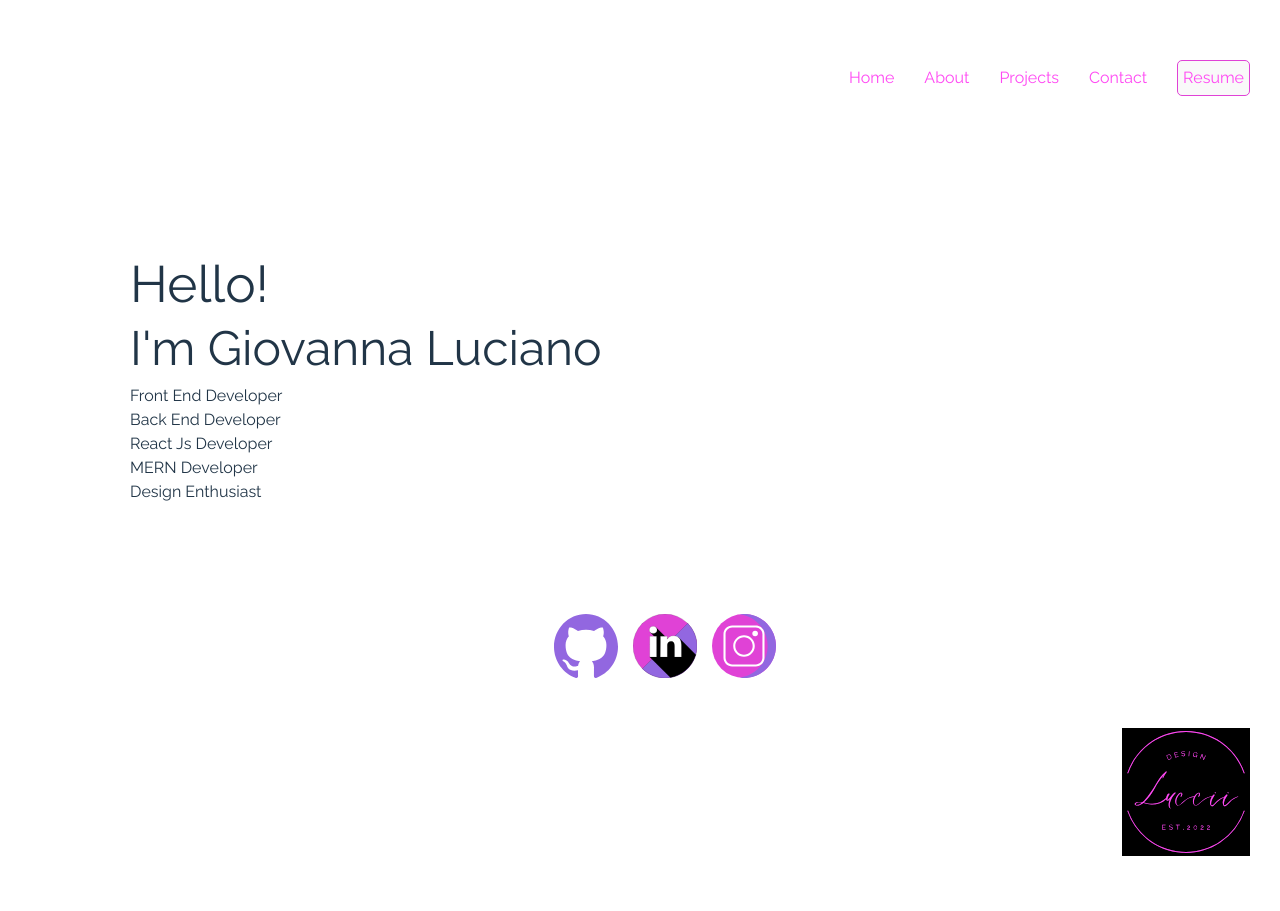
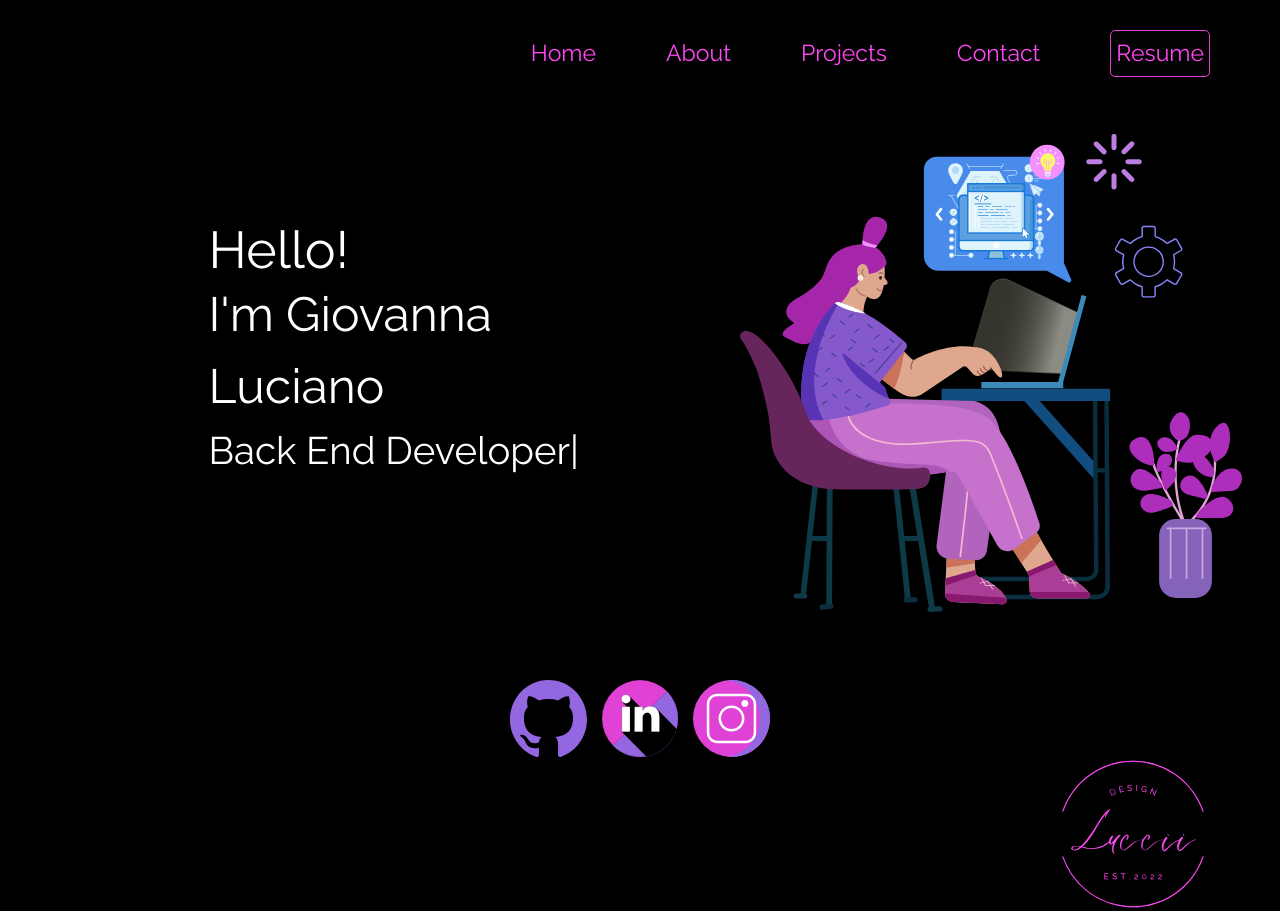
Before and after one commit to Vannasaur/react-portfolio, a React (Vite) app: page / in a window 1280 px wide. Before the commit the page ends 856 px from the top, so only its background shows below. Built offline with nearby package versions, Linux system fonts and the light colour scheme.

Commit message:
updated home and about pages, safe revert point

```diff
--- a/package.json
+++ b/package.json
@@ -12,7 +12,8 @@
   "dependencies": {
     "react": "^18.2.0",
     "react-dom": "^18.2.0",
-    "react-router-dom": "^6.17.0"
+    "react-router-dom": "^6.17.0",
+    "react-type-animation": "^3.2.0"
   },
   "devDependencies": {
     "@types/react": "^18.2.15",
--- a/src/App.jsx
+++ b/src/App.jsx
@@ -6,11 +6,11 @@ import Footer from "./components/Footer";
 function App() {
   // The Outlet component will conditionally swap between the different pages according to the URL
   return (
-    <>
+    <div className='app-jsx'>
       <Header/>
       <Outlet/>
       <Footer/>
-    </>
+    </div>
   );
 }
 
--- a/src/components/footer.jsx
+++ b/src/components/footer.jsx
@@ -1,6 +1,6 @@
 function Footer() {
   return (
-		<footer>
+		<footer className="footer">
 			<div className="footer-links">
 				<a href="https://github.com/Vannasaur" target="_blank">
 					<img src="../../public/images/github.svg" className="github"></img>
--- a/src/index.css
+++ b/src/index.css
@@ -5,9 +5,9 @@
 :root {
   font-family: 'Raleway', sans-serif;
   line-height: 1.5;
+  font-size: 1.2em;
   font-weight: 400;
 
-  /* color-scheme: light dark; */
   color: rgb(255, 255, 255);
   background-color: #000000;
 
@@ -28,21 +28,22 @@ a:hover {
 }
 
 body {
-  margin-top: 50px;
-  margin-left: 50px;
-  /* display: flex; */
-  /* place-items: center; */
+  margin-top: 30px;
   min-width: 320px;
   min-height: 100vh;
 }
 
 h1 {
-  font-size: 3.2em;
+  font-size: 2.7em;
   line-height: 1.1;
 }
 
 h2 {
-  font-size: 3em;
+  font-size: 2.5em;
+}
+
+h3 {
+  font-size: 1.8em;
 }
 
 button {
@@ -66,7 +67,7 @@ button:focus-visible {
   outline: 4px auto -webkit-focus-ring-color;
 }
 
-@media (prefers-color-scheme: light) {
+/* @media (prefers-color-scheme: light) {
   :root {
     color: #213547;
     background-color: #ffffff;
@@ -77,27 +78,26 @@ button:focus-visible {
   button {
     background-color: #f9f9f9;
   }
-}
+} */
 
 
 main {
-  margin-top: 5rem;
-  padding: 5rem;
+  margin-top: 1rem;
+  padding: 2rem;
 }
 
 footer {
-  margin-bottom: 0;
   margin-top: 30px;
 }
 
 .nav {
   align-items: center;
   justify-content: flex-end;
-  padding-top: 10px;
+  font-size: 1.2em;
 }
 
 .navbar {
-  margin-right: 30px;
+  margin-right: 70px;
   font-weight: 500;
 }
 
@@ -108,7 +108,7 @@ footer {
 
 .logo {
   max-width: 8rem;
-  margin-right: 30px;
+  margin-right: 70px;
 }
 
 .github {
@@ -130,7 +130,6 @@ footer {
   display: flex;
   align-items: flex-end;
   justify-content: center;
-  margin-bottom: 50px;
 }
 
 .footer-logo {
@@ -140,6 +139,37 @@ footer {
 }
 
 .about {
-  border-color: #888eff;
-  border-radius: 5px;
+  border-color: #9267E0;
+  border-radius: 100px;
+  border-width: 4px;
+  border-style: solid;
+  margin-right: 150px;
+  margin-left: 150px;
+  margin-top: 100px;
+  box-shadow: 0 0 3rem #e0679f;
 }
+
+.homepage {
+  display: flex;
+  justify-content: space-between;
+}
+
+.girl-coding {
+  max-width: 570px;
+  margin-left: 100px;
+}
+
+.homepage-txt {
+  width: 50%;
+  padding-left: 170px;
+}
+
+.homepage-img {
+  display: flex;
+  width: 50%;
+}
+
+.app-jsx {
+  height: 100vh;
+  width: 100vw;
+}
--- a/src/pages/AboutPage/AboutPage.jsx
+++ b/src/pages/AboutPage/AboutPage.jsx
@@ -2,11 +2,12 @@ const AboutPage = () => {
   return (
 		<main className="about">
 			<div>
-				My name is Giovanna Luciano and I am a dedicated and passionate full-stack web
-				developer with a determination to make a positive impact in the world.
-				With a background in legal case management support,
-				I've honed my skills in communication, teamwork, and meticulous
-				attention to detail.
+				<div>
+					My name is Giovanna Luciano and I am a dedicated and passionate
+					full-stack web developer with a determination to make a positive
+					impact in the world. With a background in legal case management
+					support, I've honed my skills in communication, teamwork, and
+					meticulous attention to detail.
 				</div>
 				<br></br>
 				<div>
@@ -19,23 +20,24 @@ const AboutPage = () => {
 				<div>
 					My journey in web development has ignited a spark within me. I'm on a
 					mission to spread joy, inspiration, and innovation. I believe that
-				continuous progress and reaching our full potential are the cornerstones
-				of personal and professional success. With every project I undertake, I
-				aim to not only meet expectations but to exceed them.
+					continuous progress and reaching our full potential are the
+					cornerstones of personal and professional success. With every project
+					I undertake, I aim to not only meet expectations but to exceed them.
 				</div>
 				<br></br>
 				<div>
-				My portfolio represents more than just lines of code; it's a reflection
-				of my passion and the limitless possibilities that technology offers.
-				I'm here to inspire and be inspired, to innovate and to collaborate, and
-				to embark on a journey where the only limits are the ones we set for
-				ourselves.
+					My portfolio represents more than just lines of code; it's a
+					reflection of my passion and the limitless possibilities that
+					technology offers. I'm here to inspire and be inspired, to innovate
+					and to collaborate, and to embark on a journey where the only limits
+					are the ones we set for ourselves.
 				</div>
 				<br></br>
 				<div>
 					Join me in the pursuit of excellence, and together, we'll create
 					solutions that empower and inspire.
 				</div>
+			</div>
 		</main>
 	);
 };
--- a/src/pages/HomePage/HomePage.jsx
+++ b/src/pages/HomePage/HomePage.jsx
@@ -1,13 +1,53 @@
+import { TypeAnimation } from "react-type-animation";
+
+const TypeAnimationComponent = () => {
+	return (
+		<TypeAnimation
+			sequence={[
+				"Front End Developer", // Types
+				2000, // Waits 1s
+				"Back End Developer", // Deletes first text and types second text
+				2000, // Waits 2s
+				"React Js Developer",
+				2000,
+				"MERN Developer",
+            2000,
+				"Design Enthusiast",
+				2000,
+
+				() => {
+					console.log("Sequence completed");
+				},
+			]}
+			wrapper="span"
+			cursor={true}
+			repeat={Infinity}
+			style={{ fontSize: "2em", display: "inline-block" }}
+		/>
+	);
+};
+
 const HomePage = () => {
-  return (
-		<main>
-      <h1>Hello!</h1>
-      <h2>I'm Giovanna Luciano</h2>
-      <h3>Front End Developer</h3>
-      <h3>Back End Developer</h3>
-      <h3>React Js Developer</h3>
-      <h3>MERN Developer</h3>
-      <h3>Design Enthusiast</h3>
+	return (
+		<main className="homepage">
+         <div className="homepage-txt">
+            <br></br>
+            <br></br>
+            <br></br>
+				<h1>Hello!</h1>
+				<h2>I'm Giovanna Luciano</h2>
+				<TypeAnimationComponent />
+				{/* <h3>Back End Developer</h3>
+				<h3>React Js Developer</h3>
+				<h3>MERN Developer</h3>
+				<h3>Design Enthusiast</h3> */}
+			</div>
+			<div className="homepage-img">
+				<img
+					src="../../public/images/girlCoding.svg"
+					className="girl-coding"
+				></img>
+			</div>
 		</main>
 	);
 };
```
Also changed, not shown: public/images/girlCoding.svg (added), 1 other file (tests, documents, lock files or other folders). Lines whose indentation alone changed are shown as unchanged.
